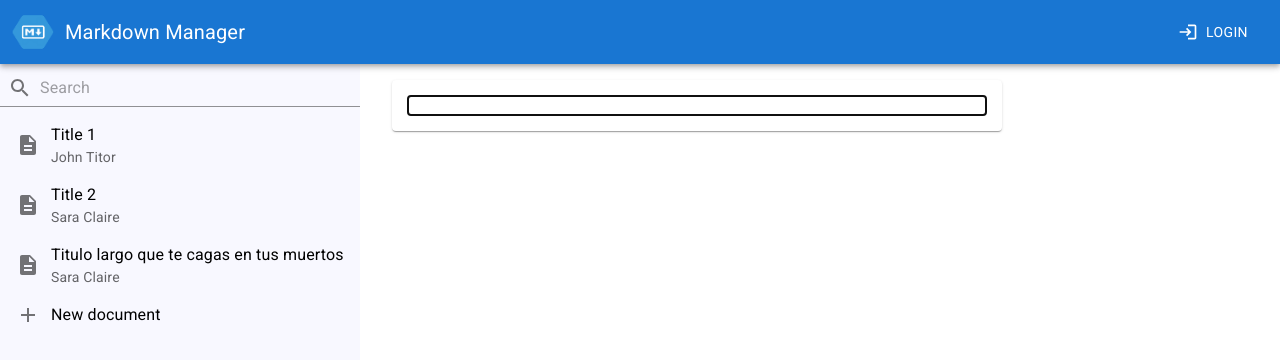
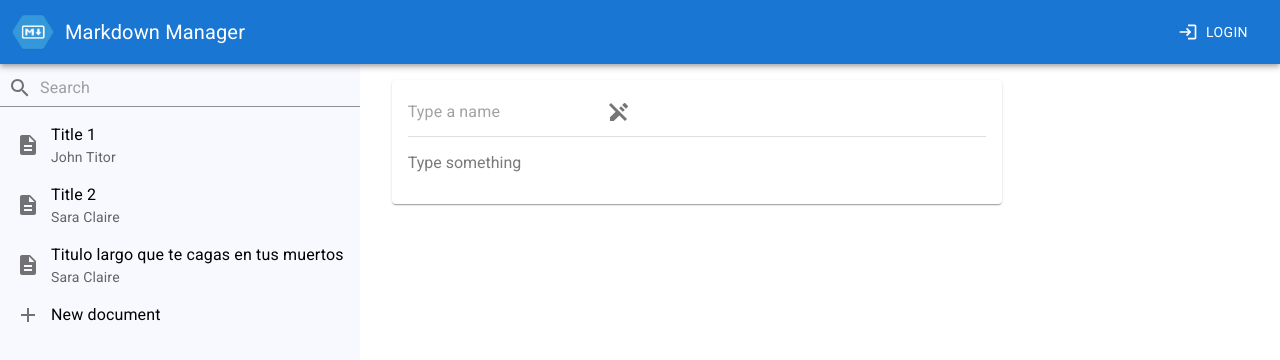
Before and after one commit to johanromero5879/markdown-manager, a React (Create React App) app: page /document/new in a window 1280 px wide. Shown: the top 360 px of the page. Built offline with nearby package versions, Linux system fonts and the light colour scheme.

Commit message:
Nested list and blockquotes are rendered now

```diff
--- a/src/components/document/Document.css
+++ b/src/components/document/Document.css
@@ -1,14 +1,49 @@
-.markdown-container {
+.markdown {
     display: flex;
     gap: 1rem;
 }
 
-.markdown-card {
+.markdown > .card {
     padding: 1rem;
     flex-basis: 70%;
 }
 
-.markdown-card .form-control {
+.markdown .block {
+    margin: 1rem 0;
+}
+
+/* Markdown styles */
+.markdown .block ol, .markdown .block ul, .markdown .block blockquote {
+    margin-left: 2rem;
+}
+
+.markdown .block img {
+    max-height: 250px;
+}
+
+.markdown .block p:has(img) {
+    display: flex;
+    align-items: center;
+    justify-content: center;
+}
+
+.markdown .block blockquote {
+    border-left: 10px solid #63a4ff;
+    padding: 1rem ;
+}
+
+/* End markdown styles */
+
+.markdown [contenteditable="true"]:focus {
+    outline: none;
+}
+
+.markdown .block:empty:focus::before {
+    content: attr(placeholder);
+    opacity: 0.6;
+}
+
+.markdown .card .form-control {
     width: 100%;
 }
 
@@ -24,29 +59,29 @@
     padding-left: 0.2rem;
 }
 
-.markdown-container li.list-item {
+.markdown li.list-item {
     align-items: flex-start;
     gap: 0.5rem;
     padding-left: 0;
     padding-right: 0;
 }
 
-.markdown-container li.list-item > div {
+.markdown li.list-item > div {
     flex-basis: 50%;
 }
 
 @media screen and (max-width: 830px) {
-    .markdown-container {
+    .markdown {
         flex-direction: column;
     }
 }
 
 @media screen and (max-width: 364px) {
-    .markdown-container li.list-item {
+    .markdown li.list-item {
         flex-direction: column;
     }
 
-    .markdown-container li.list-item > div {
+    .markdown li.list-item > div {
         width: 100%;
     }
 }
--- a/src/components/document/DocumentEditor.tsx
+++ b/src/components/document/DocumentEditor.tsx
@@ -1,12 +1,20 @@
+import { useState, ChangeEvent} from 'react'
 import {
-    Card
+    Card,
+    InputBase,
+    InputAdornment,
+    IconButton,
+    Divider
 } from '@mui/material'
+
+import { BorderColor, EditOff } from '@mui/icons-material'
 
 import useBlocks from '../../hooks/useBlocks'
 import EditableBlock, { RefBlock,setCaretToEnd} from './EditableBlock'
 
 const EditorDocument = () => {
     const { blocks, addBlock, deleteBlock, updateBlock } = useBlocks()
+    const [nameInput, setnameInput] = useState({ value: '', disabled: false })
 
     const addBlockHandler = (currentBlock: RefBlock) => {
         addBlock(currentBlock.id)
@@ -14,13 +22,45 @@ const EditorDocument = () => {
 
     const deleteBlockHandler = (currentBlock: RefBlock) => {
         const previousElement = currentBlock.ref?.previousElementSibling as HTMLElement
+        const nextElement = currentBlock.ref?.nextElementSibling as HTMLElement
+
+        if (previousElement?.classList.contains('block')) {
             setCaretToEnd(previousElement)
+        }else if (nextElement?.classList.contains('block')) {
+            setCaretToEnd(nextElement)
+        }
 
         deleteBlock(currentBlock.id)
     }
 
-    return <div className="markdown-container">
-        <Card className="markdown-card">
+    const handleChange = (event: ChangeEvent<HTMLInputElement>) => {
+        setnameInput({...nameInput, value: event.target.value})
+    }
+
+    const handleDisabled = () => {
+        setnameInput({...nameInput, disabled: !nameInput.disabled})
+    }
+
+    return (
+        <div className="markdown">
+            <Card className="card">
+                <div className="header">
+                    <InputBase
+                        sx={{ marginBottom: '0.5rem' }}
+                        disabled={nameInput.disabled}
+                        placeholder="Type a name"
+                        value={nameInput.value}
+                        onChange={handleChange}
+                        endAdornment={
+                            <InputAdornment position='end'>
+                                <IconButton onClick={handleDisabled}>
+                                    { nameInput.disabled ? <BorderColor /> : <EditOff />}
+                                </IconButton>
+                            </InputAdornment>
+                        }
+                    />
+                </div>
+                <Divider />
                 {
                     blocks.map((block) => (
                         <EditableBlock
@@ -36,6 +76,7 @@ const EditorDocument = () => {
 
             </Card>
         </div>
+    )
 }
 
 export default EditorDocument
--- a/src/components/document/EditableBlock.tsx
+++ b/src/components/document/EditableBlock.tsx
@@ -26,7 +26,6 @@ interface EditableBlockProps {
 }
 
 export const setCaretToEnd = (element: HTMLElement) => {
-    if (element) {
     const range = document.createRange()
     const selection = window.getSelection() as Selection
     range.selectNodeContents(element)
@@ -35,35 +34,46 @@ export const setCaretToEnd = (element: HTMLElement) => {
     selection.addRange(range)
     element.focus()
 }
-}
 
-const md = new MarkdownIt()
+const md = new MarkdownIt({
+    typographer: true
+})
 
 const EditableBlock = ({ id, text, addBlock, deleteBlock, updateBlock }: EditableBlockProps ) => {
-    const content = useRef<HTMLDivElement | null>(null)
+    const customInput = useRef<HTMLDivElement | null>(null)
     const [html, setHTML] = useState(text)
+    const [focus, setFocus] = useState(true)
+
     let previousKey = ''
 
     useEffect(() => {
-        setCaretToEnd(content.current!)
-        // eslint-disable-next-line
+        setCaretToEnd(customInput.current!)
     }, [])
 
     useEffect(() => {
-        if (document.activeElement === content.current) {
-            content.current!.innerText = text
-            setCaretToEnd(content.current!)
+        if (focus) {
+            customInput.current!.innerText = text
+            setCaretToEnd(customInput.current!)
         }
         // eslint-disable-next-line
     }, [html])
 
-    const renderHTML = (text: string) => {
-        const rendered = md.render(text.replaceAll('\n', '<br>')).replaceAll('&lt;br&gt;', '<br>').trim()
-        setHTML(rendered)
+    const renderMarkdown = (text: string) => {
+        const listsRegExp = new RegExp("^([0-9]+\\.|[-\\*\\+]) ", "gm")
+
+        if (!listsRegExp.test(text)) { // Check if text doesn't have any list or quote inside
+            text = text.replaceAll('\n', '<br>')
+        } else {
+            // Look for nested list and replace spaces by \t
+            const nestedListsRegExp = new RegExp("^\\s+([0-9]+\\.|[-\\*\\+])", "gm")
+            text = text.replaceAll(nestedListsRegExp, '\t$1')
+        }
+
+        return md.render(text).replaceAll('&lt;br&gt;', '<br>').trim()
     }
 
     const handleChange = () => {
-        const value = (content.current?.innerText+'').trim()
+        const value = customInput.current!.innerText.trim()
         updateBlock({
             id,
             text: value
@@ -71,51 +81,59 @@ const EditableBlock = ({ id, text, addBlock, deleteBlock, updateBlock }: Editabl
     }
 
     const handleKeyDown = (e: KeyboardEvent) => {
-        if (e.key === 'Enter') {
-            if (previousKey !== 'Shift') {
+        if (e.key === 'Enter' && previousKey !== 'Shift') {
             e.preventDefault()
-                addBlock({id, ref: content.current!})
-            }
+            addBlock({id, ref: customInput.current!})
         }
 
         if (e.key === 'Backspace' && !text) {
             e.preventDefault()
-            deleteBlock({id, ref: content.current!})
+            deleteBlock({id, ref: customInput.current!})
         }
 
         if (e.key === 'ArrowUp') {
             e.preventDefault()
-            const previousElement = content.current!.previousElementSibling as HTMLElement
+            const previousElement = customInput.current!.previousElementSibling as HTMLElement
+
+            if (previousElement?.classList.contains('block')) {
                 setCaretToEnd(previousElement)
+            }
         }
 
         if (e.key === 'ArrowDown') {
             e.preventDefault()
-            const nextElement = content.current!.nextElementSibling as HTMLElement
+            const nextElement = customInput.current!.nextElementSibling as HTMLElement
+
+            if (nextElement?.classList.contains('block')) {
                 setCaretToEnd(nextElement)
+            }
         }
 
         previousKey = e.key
     }
 
     const handleFocus = () => {
+        setFocus(true)
         setHTML(text)
     }
 
     const handleBlur = () => {
-        renderHTML(text)
+        setFocus(false)
+        setHTML( renderMarkdown(text) )
     }
 
     return (
         <div
-            ref={content}
+            className="block"
+            ref={customInput}
+            placeholder="Type something"
             contentEditable
             suppressContentEditableWarning
             onInput={handleChange}
             onKeyDown={handleKeyDown}
             onFocus={handleFocus}
             onBlur={handleBlur}
-            dangerouslySetInnerHTML={{__html: html}}
+            dangerouslySetInnerHTML={{ __html: html }}
         />
     )
 }
--- a/src/hooks/useForm.ts
+++ b/src/hooks/useForm.ts
@@ -18,7 +18,7 @@ const useForm = <FormState>({ initialState, validator, submit }: FormProps<FormS
     const [errors, setErrors] = useState<FormState>({} as FormState)
 
     useEffect(() => {
-        const isValidErrors = Object.keys(errors).length > 0
+        const isValidErrors = Object.keys(errors!).length > 0
 
         if(!isValidErrors && submited) {
             submit()
```
Lines whose indentation alone changed are shown as unchanged.
